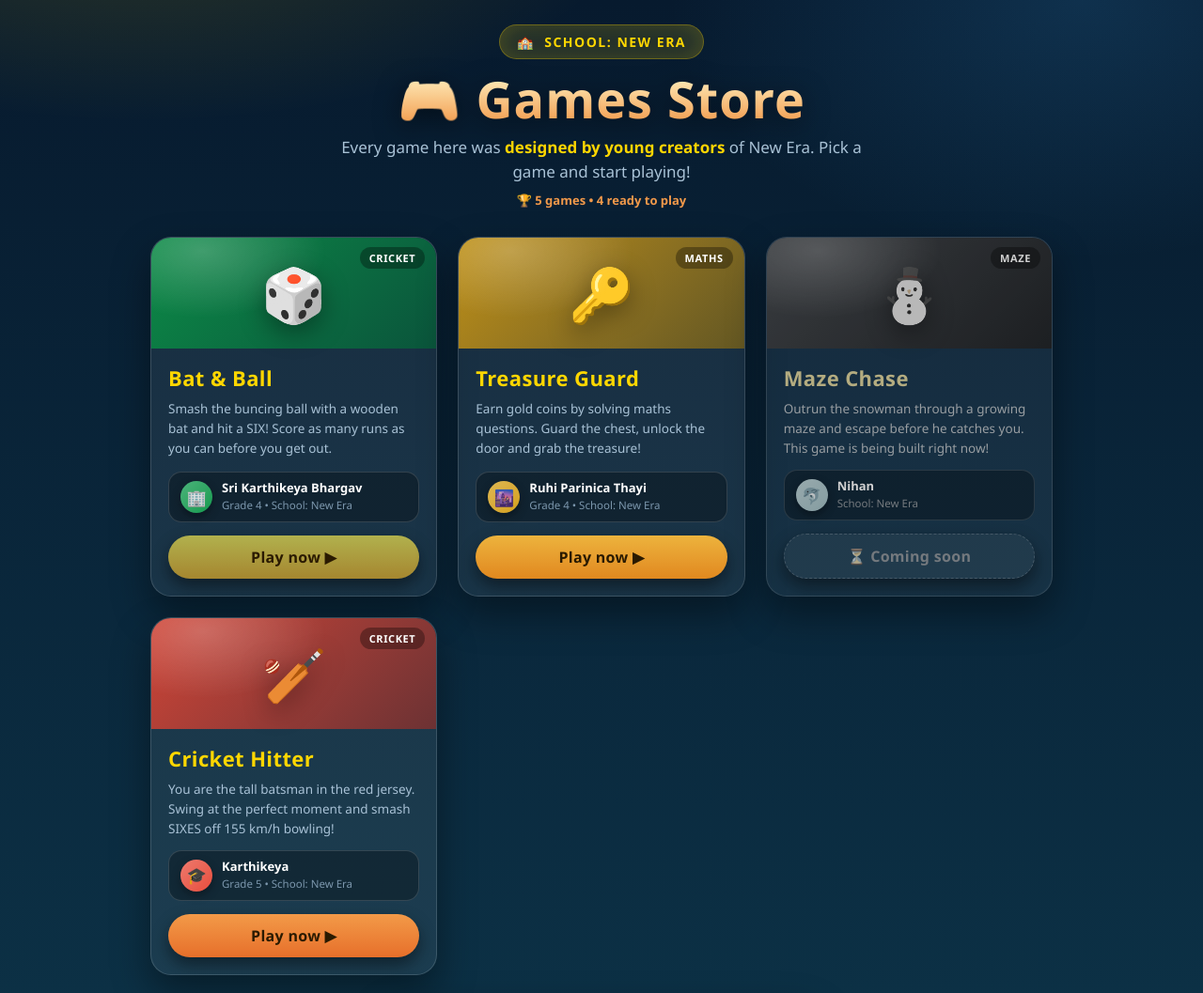
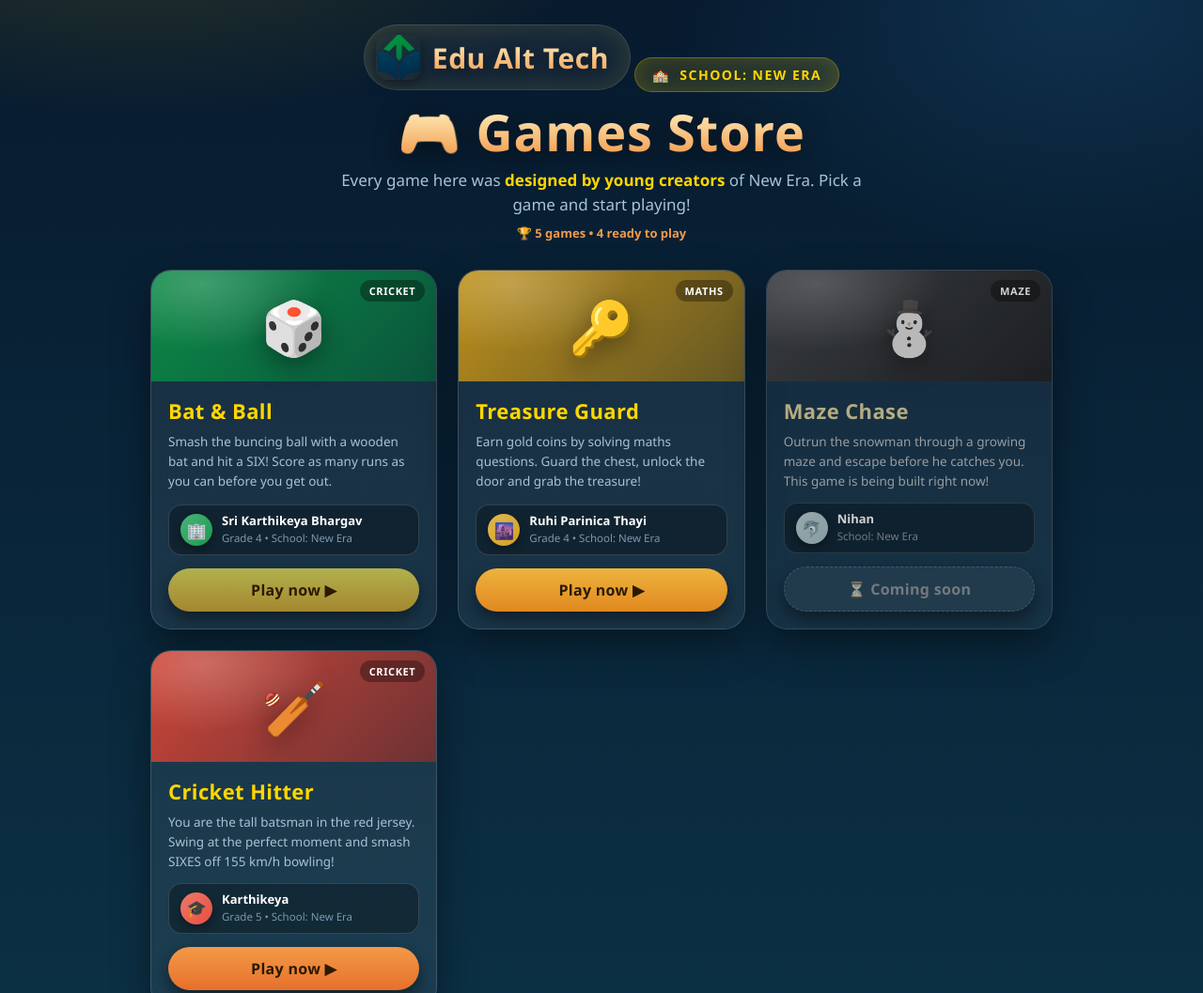
Before and after one commit to ukk1019-yhat/Schoolprojects, a plain HTML site: page index.html in a window 1280 px wide. Shown: the top 1057 px of the page at 94% size. Drawn offline with Linux system fonts and the light colour scheme.

Commit message:
Add Edu Alt Tech logo and brand to games store

```diff
--- a/index.html
+++ b/index.html
@@ -3,7 +3,7 @@
 <head>
 <meta charset="UTF-8">
 <meta name="viewport" content="width=device-width, initial-scale=1.0, maximum-scale=1.0, user-scalable=no, viewport-fit=cover">
-<title>New Era Games Store</title>
+<title>Edu Alt Tech | New Era Games Store</title>
 <style>
   :root{
     --ink:#eaf3fb; --muted:#a9c2d6; --dim:#7c97ad;
@@ -21,6 +21,18 @@
     overflow-x:hidden; -webkit-user-select:none; user-select:none;
   }
   header{ text-align:center; margin:0 auto 30px; animation:fade .6s ease both; }
+  .brand{
+    display:inline-flex; align-items:center; gap:12px; margin-bottom:16px;
+    background:rgba(255,255,255,.06); border:1px solid var(--line); border-radius:999px;
+    padding:10px 22px 10px 12px; box-shadow:0 0 28px rgba(255,215,0,.12) inset;
+  }
+  .brand img{ width:48px; height:48px; border-radius:12px; object-fit:cover; box-shadow:0 4px 12px rgba(0,0,0,.4); }
+  .brand .nm{
+    font-size:clamp(20px,5.5vw,30px); font-weight:900; letter-spacing:.5px;
+    background:linear-gradient(180deg,#fff3c4,var(--gold2));
+    -webkit-background-clip:text; background-clip:text; -webkit-text-fill-color:transparent;
+    filter:drop-shadow(0 4px 10px rgba(0,0,0,.5));
+  }
   .sch{
     display:inline-flex; align-items:center; gap:8px; font-weight:800; letter-spacing:1.5px;
     font-size:clamp(11px,3vw,14px); color:var(--gold1); background:rgba(255,215,0,.1);
@@ -109,12 +121,15 @@
   }
   footer{ text-align:center; margin-top:38px; color:var(--dim); font-size:clamp(11px,3vw,13px); animation:fade .7s ease .4s both; }
   footer b{ color:var(--gold2); }
+  footer .br{ display:inline-flex; align-items:center; gap:8px; justify-content:center; }
+  footer .br img{ width:26px; height:26px; border-radius:7px; object-fit:cover; }
   @media (min-width:700px){ .grid{ grid-template-columns:repeat(2,1fr);} .card:last-child:nth-child(odd){ grid-column:1 / -1; max-width:460px; margin:0 auto; width:100%; } }
   @media (min-width:980px){ .grid{ grid-template-columns:repeat(3,1fr);} }
 </style>
 </head>
 <body>
   <header>
+    <div class="brand"><img src="logo.png" alt="Edu Alt Tech logo"><span class="nm">Edu Alt Tech</span></div>
     <div class="sch">&#127979;&nbsp; SCHOOL: NEW ERA</div>
     <h1>&#127918; Games Store</h1>
     <p class="tag">Every game here was <b style="color:var(--gold1)">designed by young creators</b> of New Era. Pick a game and start playing!</p>
@@ -189,6 +204,6 @@
     </article>
   </main>
 
-  <footer>Made with <b>&hearts;</b> by <b>Edu Alt Tech</b> &bull; New Era &bull; 2026</footer>
+  <footer><span class="br"><img src="logo.png" alt="Edu Alt Tech logo">Made with <b>&hearts;</b> by <b>Edu Alt Tech</b> &bull; New Era &bull; 2026</span></footer>
 </body>
 </html>
```
Also changed, not shown: logo.png (added).
